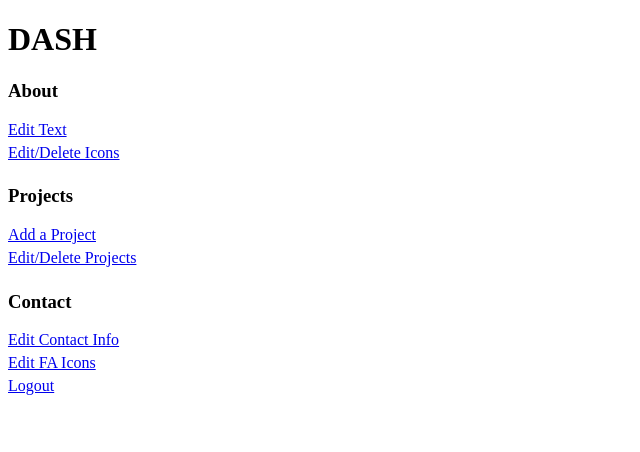
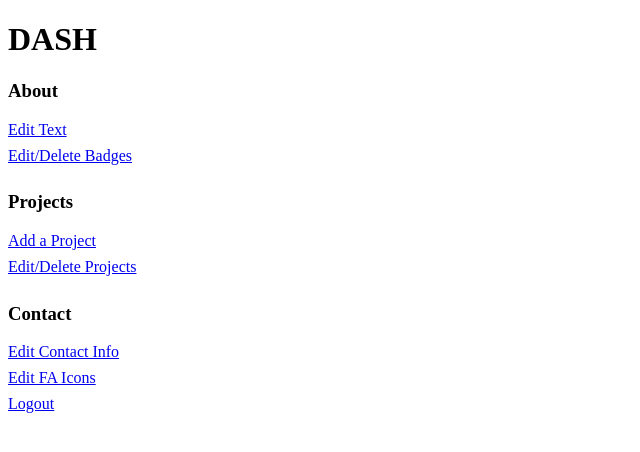
Before and after one commit to hoptond/portfolio, a PHP site: page /edit/dash.php in a window 1280 px wide. Shown: the top 452 px of the page, without its empty margins (0-640 px from the left). Run offline with PHP 8.4, Linux system fonts and the light colour scheme.

Commit message:
fixed html inconsistencies

```diff
--- a/edit/badges.php
+++ b/edit/badges.php
@@ -21,11 +21,15 @@
                         <button class="edit">EDIT</button>
                         <button class="delete">X</button>
                     </div>
+                </li>
+                <li>
                     <div>
                         <p>devicon-html5-plain</p>
                         <button class="edit">EDIT</button>
                         <button class="delete">X</button>
                     </div>
+                </li>
+                <li>
                     <div>
                         <p>devicon-css3-plain</p>
                         <button class="edit">EDIT</button>
--- a/edit/dash.php
+++ b/edit/dash.php
@@ -18,7 +18,7 @@ function logout() {
         <h3>About</h3>
         <ul>
             <li><a href="about.php">Edit Text</a></li>
-            <li><a href="badges.php">Edit/Delete Icons</a></li>
+            <li><a href="badges.php">Edit/Delete Badges</a></li>
         </ul>
         <h3>Projects</h3>
         <ul>
--- a/edit/style.css
+++ b/edit/style.css
@@ -23,7 +23,7 @@ ul {
 }
 
 ul li {
-    height: 23px;
+    height: 26px;
 }
 
 ul p {
```
Also changed, not shown: edit/addproj.php (+1 -13 lines), edit/editproj.php (+1 -14 lines), edit/icons.php (+5 -7 lines).
